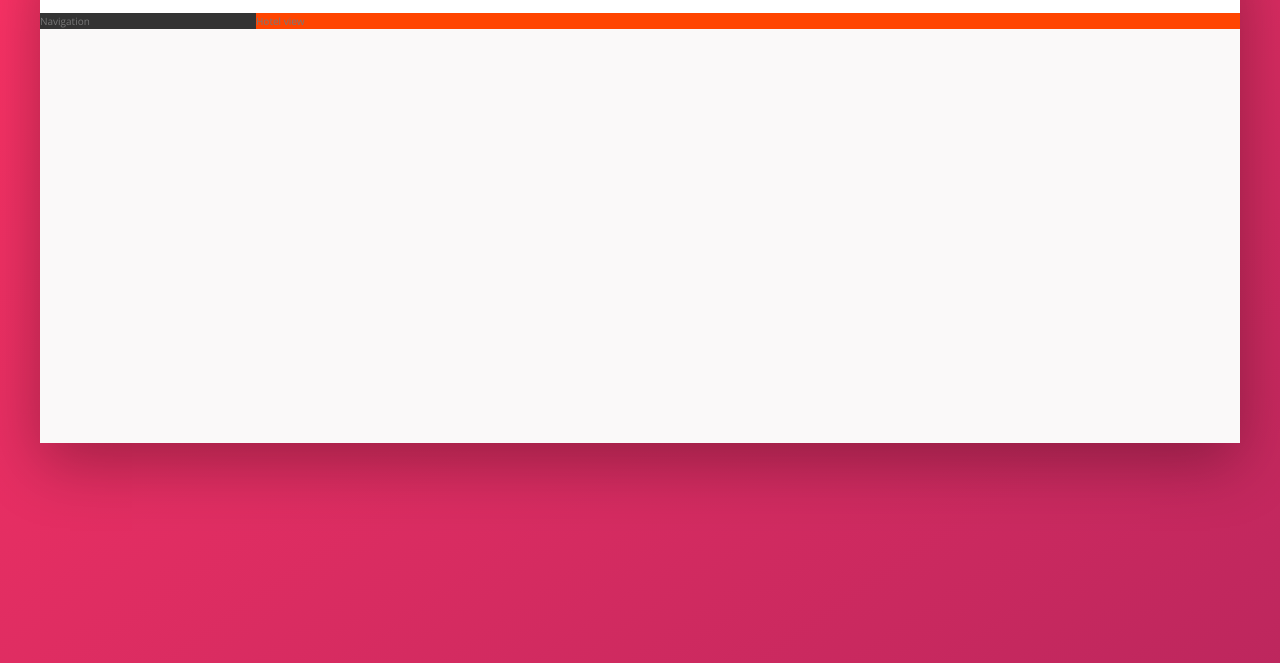
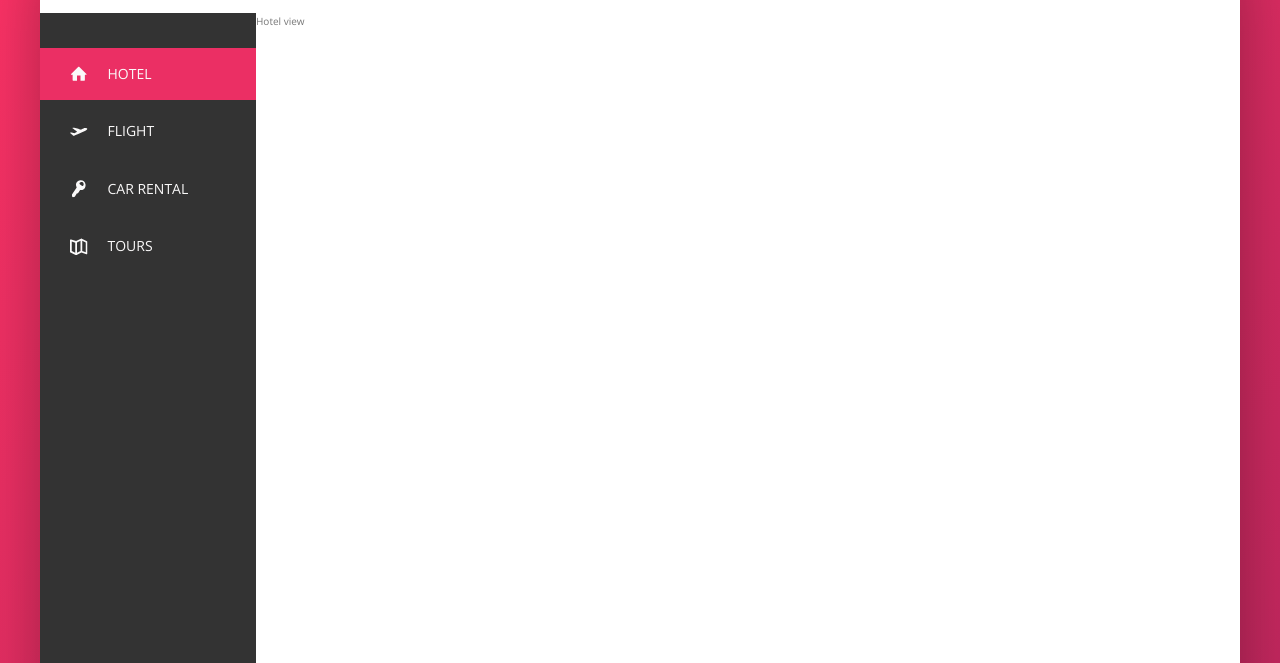
Before and after one commit to motea927/front-end-practice, a website: page Trillo/index.html in a window 1280 px wide. Shown: the part 137-800 px from the top of the page. Drawn offline with nearby package versions, Linux system fonts and the light colour scheme.

Commit message:
Trillo: finish side bar

```diff
--- a/Trillo/index.html
+++ b/Trillo/index.html
@@ -45,7 +45,48 @@
 
             <div class="content">
                 <nav class="sidebar">
-                    Navigation
+                    <ul class="side-nav">
+                        <li class="side-nav__item  side-nav__item--active">
+                            <a href="#" class="side-nav__link">
+                                <svg class="side-nav__icon">
+                                    <use xlink:href="img/sprite.svg#icon-home"></use>
+                                </svg>
+                                <span>Hotel</span>
+                            </a>
+                        </li>
+
+                        <li class="side-nav__item">
+                            <a href="#" class="side-nav__link">
+                                <svg class="side-nav__icon">
+                                    <use xlink:href="img/sprite.svg#icon-aircraft-take-off"></use>
+                                </svg>
+                                <span>Flight</span>
+                            </a>
+                        </li>
+
+                        <li class="side-nav__item">
+                            <a href="#" class="side-nav__link">
+                                <svg class="side-nav__icon">
+                                    <use xlink:href="img/sprite.svg#icon-key"></use>
+                                </svg>
+                                <span>Car rental</span>
+                            </a>
+                        </li>
+
+                        <li class="side-nav__item">
+                            <a href="#" class="side-nav__link">
+                                <svg class="side-nav__icon">
+                                    <use xlink:href="img/sprite.svg#icon-map"></use>
+                                </svg>
+                                <span>Tours</span>
+                            </a>
+                        </li>
+                    </ul>
+
+                        <div class="legal">
+                            &copy; 2017 by trillo. All rights reserved.
+                        </div>
+
                 </nav>
 
                 <main class="hotel-view">
--- a/Trillo/sass/_components.scss
+++ b/Trillo/sass/_components.scss
@@ -115,3 +115,74 @@
     }
 
 }
+
+///////////////////////////////////////////////////
+//SIDE NAVIGATION
+.side-nav {
+    font-size: 1.4rem;
+    list-style: none;
+    margin-top: 3.5rem;
+
+    &__item {
+        position: relative;
+
+        &:not(:last-child) {
+            margin-bottom: .5rem;
+        }
+    }
+
+    &__item::before {
+        content: "";
+        position: absolute;
+        top: 0;
+        left: 0;
+        height: 100%;
+        width: 3px;
+        background-color: var(--color-primary);
+        transform: scaleY(0);
+        transition: transform .1s,
+                    width .4s cubic-bezier(1,0,0,1) .1s,
+                    background-color .1s;
+    }
+
+    &__item:hover::before,
+    &__item--active::before {
+        transform: scaleY(1);
+        width: 100%;
+    }
+
+    &__item:active::before {
+        background-color: var(--color-primary-light);
+    }
+
+    &__link:link,
+    &__link:visited {
+        color: var(--color-grey-light-1);
+        text-decoration: none;
+        text-transform: uppercase;
+        display: block;
+        padding: 1.5rem 3rem;
+        display: flex;
+        align-items: center;
+        position: relative;
+        z-index: 10;
+    }
+
+
+
+    &__icon {
+        width: 1.75rem;
+        height: 1.75rem;
+        margin-right: 2rem;
+        fill: currentColor;
+    }
+}
+
+///////////////////////////////////////////////////
+//LEGAL TEXT
+.legal {
+    font-size: 1.2rem;
+    color: var(--color-grey-light-4);
+    text-align: center;
+    padding: 2.5rem;
+}
--- a/Trillo/sass/_layout.scss
+++ b/Trillo/sass/_layout.scss
@@ -23,9 +23,13 @@
 .sidebar {
     background-color: var(--color-grey-dark-1);
     flex: 0 0 18%;
+    display: flex;
+    flex-direction: column;
+    justify-content: space-between;
 }
 
 .hotel-view {
-    background-color: orangered;
+    background-color: #FFF;
+    height: 80rem;
     flex: 1;
 }
```
Also changed, not shown: Trillo/css/style.css.
